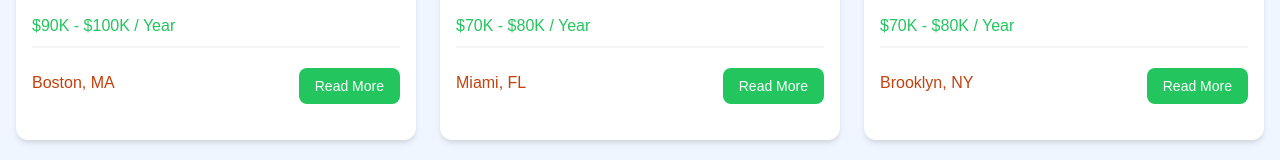
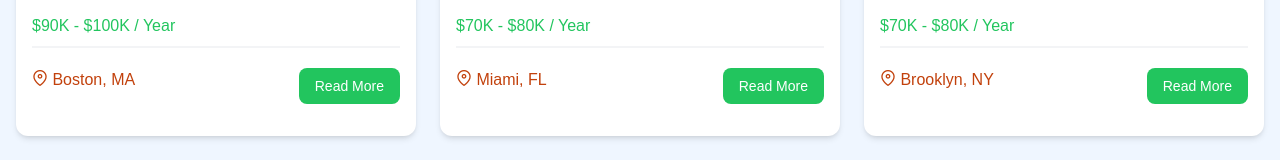
Before and after one commit to Kashef-ir/Vue-work, a Vue app: page / in a window 1280 px wide. Shown: the part 915-1075 px from the top of the page. Built offline with nearby package versions, Linux system fonts and the light colour scheme.

Commit message:
Fix icons, Add primeicons

```diff
--- a/package.json
+++ b/package.json
@@ -9,6 +9,7 @@
     "preview": "vite preview"
   },
   "dependencies": {
+    "primeicons": "^7.0.0",
     "vue": "^3.5.13"
   },
   "devDependencies": {
--- a/src/components/JobListing.vue
+++ b/src/components/JobListing.vue
@@ -43,7 +43,7 @@
 
       <div class="flex flex-col lg:flex-row justify-between mb-4">
         <div class="text-orange-700 mb-3">
-          <i class="fa-solid fa-location-dot text-lg"></i>
+          <i class="pi pi-map-marker text-orange-700"></i>
           {{ job.location }}
         </div>
         <a
--- a/src/main.js
+++ b/src/main.js
@@ -1,4 +1,5 @@
 import './assets/main.css'
+import "primeicons/primeicons.css"
 
 import { createApp } from 'vue'
 import App from './App.vue'
```
Also changed, not shown: 1 other file (tests, documents, lock files or other folders).
